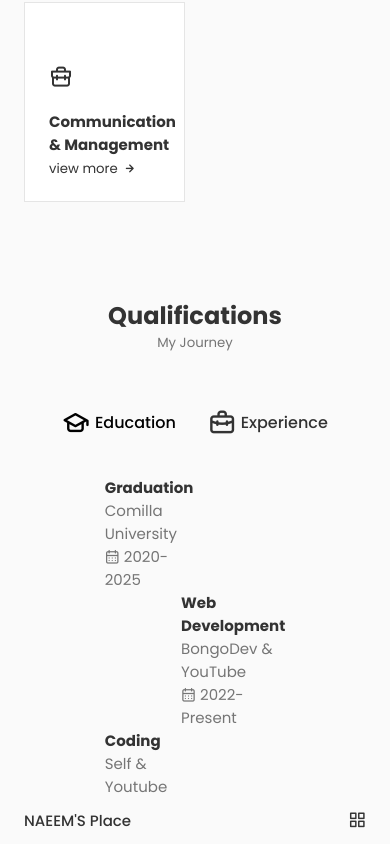
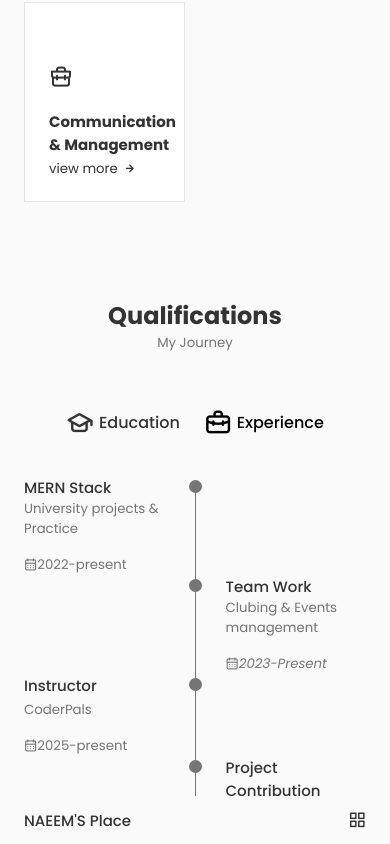
Before and after one commit to Naeem-khndkar55/my-react-portfoio, a React (Vite) app in the folder portfolio/: page / in a window 390 px wide. Both pictures are taken after a click on the element "Experience". Shown: the part 2756-3600 px from the top of the page. Built offline with nearby package versions, Linux system fonts and the light colour scheme.

Commit message:
Multiple edition and Qualification part completion

```diff
--- a/portfolio/src/components/qualifications/Qualifications.css
+++ b/portfolio/src/components/qualifications/Qualifications.css
@@ -40,3 +40,62 @@
     grid-template-columns: 1fr max-content 1fr;
     column-gap: 1.5rem;
 }
+.qualifications__title{
+    font-size: var(--normal-font-size);
+    font-weight: var(--font-medium);
+}
+.qualifications__subtitle{
+    display: inline-block;
+    font-size: var(--small-font-size);
+    margin-bottom: var(--mb-1);
+}
+.qualifications__calendar{
+    font-size: var(--small-font-size);
+}
+.qualifications__rounder{
+    display: inline-block;
+    width: 13px;
+    height: 13px;
+    background-color: var(--text-color);
+    border-radius: 50%;
+}
+.qualifications__line{
+    display: block;
+    width: 1px;
+    height: 100%;
+    background-color: var(--text-color);
+    transform: translate(6px,-7px);
+}
+
+@media screen and (max-width: 992px) {
+    .qualifications__container{
+        margin-left: auto;
+        margin-right: auto;
+    }
+
+  }
+
+  /* For medium devices */
+  @media screen and (max-width: 768px) {
+    .qualifications__container{
+        margin-left: var(--mb-1-5);
+        margin-right: var(--mb-1-5);
+    }
+  }
+
+  @media screen and (max-width: 576px) {
+    .qualifications__sections{
+        grid-template-columns: initial;
+    }
+    .qualifications__button{
+        margin: 0 var(--mb-0-75);
+    }
+  }
+
+  /* For small devices */
+  @media screen and (max-width: 350px) {
+    .qualifications__data{
+        gap: 0.5rem;
+    }
+
+  }
--- a/portfolio/src/components/qualifications/Qualifications.jsx
+++ b/portfolio/src/components/qualifications/Qualifications.jsx
@@ -1,25 +1,53 @@
-import React from "react";
+import React, { useState } from "react";
 import "./Qualifications.css";
 
 const Qualifications = () => {
+  const [toggleState, setToggleState] = useState(1);
+  const toggleTab = (index) => {
+    setToggleState(index);
+  };
   return (
     <section className="qualifications section">
       <h2 className="section__title">Qualifications</h2>
       <span className="section__subtitle">My Journey</span>
       <div className="qualifications__container container">
         <div className="qualifications__tabs">
-          <div className="qualifications__button qualifications__active button--flex">
+          <div
+            className={
+              toggleState === 1
+                ? "qualifications__button qualifications__active button--flex"
+                : "qualifications__button button--flex"
+            }
+            onClick={() => {
+              toggleTab(1);
+            }}
+          >
             <i className="uil uil-graduation-cap qualifications__icon"></i>
             Education
           </div>
-          <div className="qualifications__button button--flex">
+          <div
+            className={
+              toggleState === 2
+                ? "qualifications__button qualifications__active button--flex"
+                : "qualifications__button button--flex"
+            }
+            onClick={() => {
+              toggleTab(2);
+            }}
+          >
             <i className="uil uil-briefcase-alt qualifications__icon"></i>
             Experience
           </div>
         </div>
 
         <div className="qualifications__sections">
-          <div className="qualifications__content qualifications__content-active">
+          <div
+            className={
+              toggleState === 1
+                ? "qualifications__content qualifications__content-active"
+                : "qualifications__content"
+            }
+          >
             <div className="qualifications__data">
               <div>
                 <h3 className="qualifications__title">Graduation</h3>
@@ -71,9 +99,9 @@ const Qualifications = () => {
                 <span className="qualifications__line"></span>
               </div>
               <div>
-                <h3 className="qualifications__title">Communucation</h3>
+                <h3 className="qualifications__title">Communication</h3>
                 <span className="qualifications__subtitle">
-                  Self, Multiple Club & Orgs
+                  Self,Clubs & Orgs
                 </span>
                 <div className="qualifications__calendar">
                   <i className="uil uil-calendar-alt"></i>2021-Present
@@ -82,7 +110,13 @@ const Qualifications = () => {
             </div>
           </div>
 
-          <div className="qualifications__content">
+          <div
+            className={
+              toggleState === 2
+                ? "qualifications__content qualifications__content-active"
+                : "qualifications__content"
+            }
+          >
             <div className="qualifications__data">
               <div>
                 <h3 className="qualifications__title">MERN Stack</h3>
@@ -116,7 +150,7 @@ const Qualifications = () => {
             </div>
             <div className="qualifications__data">
               <div>
-                <h3 className="qualifications__title">Mentor</h3>
+                <h3 className="qualifications__title">Instructor</h3>
                 <span className="qualifications__subtitle">CoderPals</span>
                 <div className="qualifications__calendar">
                   <i className="uil uil-calendar-alt"></i>2025-present
@@ -127,6 +161,22 @@ const Qualifications = () => {
                 <span className="qualifications__line"></span>
               </div>
             </div>
+            <div className="qualifications__data">
+              <div></div>
+              <div>
+                <span className="qualifications__rounder"></span>
+                <span className="qualifications__line"></span>
+              </div>
+              <div>
+                <h3 className="qualifications__title">Project Contribution</h3>
+                <span className="qualifications__subtitle">
+                  Seniors startup
+                </span>
+                <div className="qualifications__calendar">
+                  <i className="uil uil-calendar-alt">2024-Present</i>
+                </div>
+              </div>
+            </div>
           </div>
         </div>
       </div>
--- a/portfolio/src/components/services/Services.jsx
+++ b/portfolio/src/components/services/Services.jsx
@@ -64,6 +64,12 @@ const Services = () => {
                   <i className="uil uil-check-circle services__model-icon"></i>
                   <p className="services__model-info">
                     I Know CLI and Git & Github.
+                  </p>
+                </li>
+                <li className="services__model-service">
+                  <i className="uil uil-check-circle services__model-icon"></i>
+                  <p className="services__model-info">
+                    I Know Docker and Deployment.
                   </p>
                 </li>
               </ul>
@@ -165,6 +171,18 @@ const Services = () => {
                 <li className="services__model-service">
                   <i className="uil uil-check-circle services__model-icon"></i>
                   <p className="services__model-info">
+                    Former Election Commissioner of CoU CSE Society Election
+                  </p>
+                </li>
+                <li className="services__model-service">
+                  <i className="uil uil-check-circle services__model-icon"></i>
+                  <p className="services__model-info">
+                    Former Techincal Team Lead of CoU IUPC Contest CoU
+                  </p>
+                </li>
+                <li className="services__model-service">
+                  <i className="uil uil-check-circle services__model-icon"></i>
+                  <p className="services__model-info">
                     Worked with HULT Prize CoU
                   </p>
                 </li>
```
